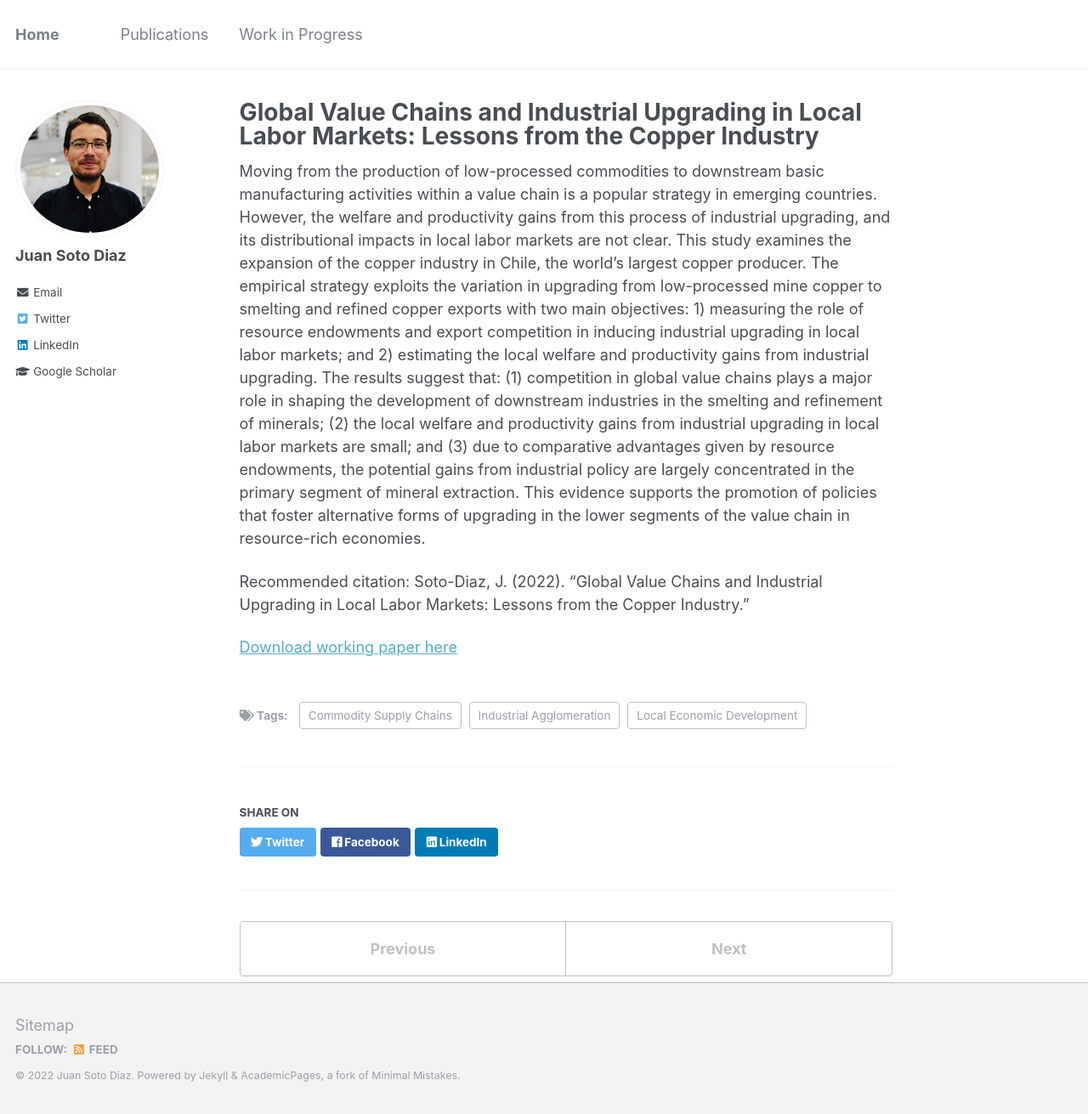
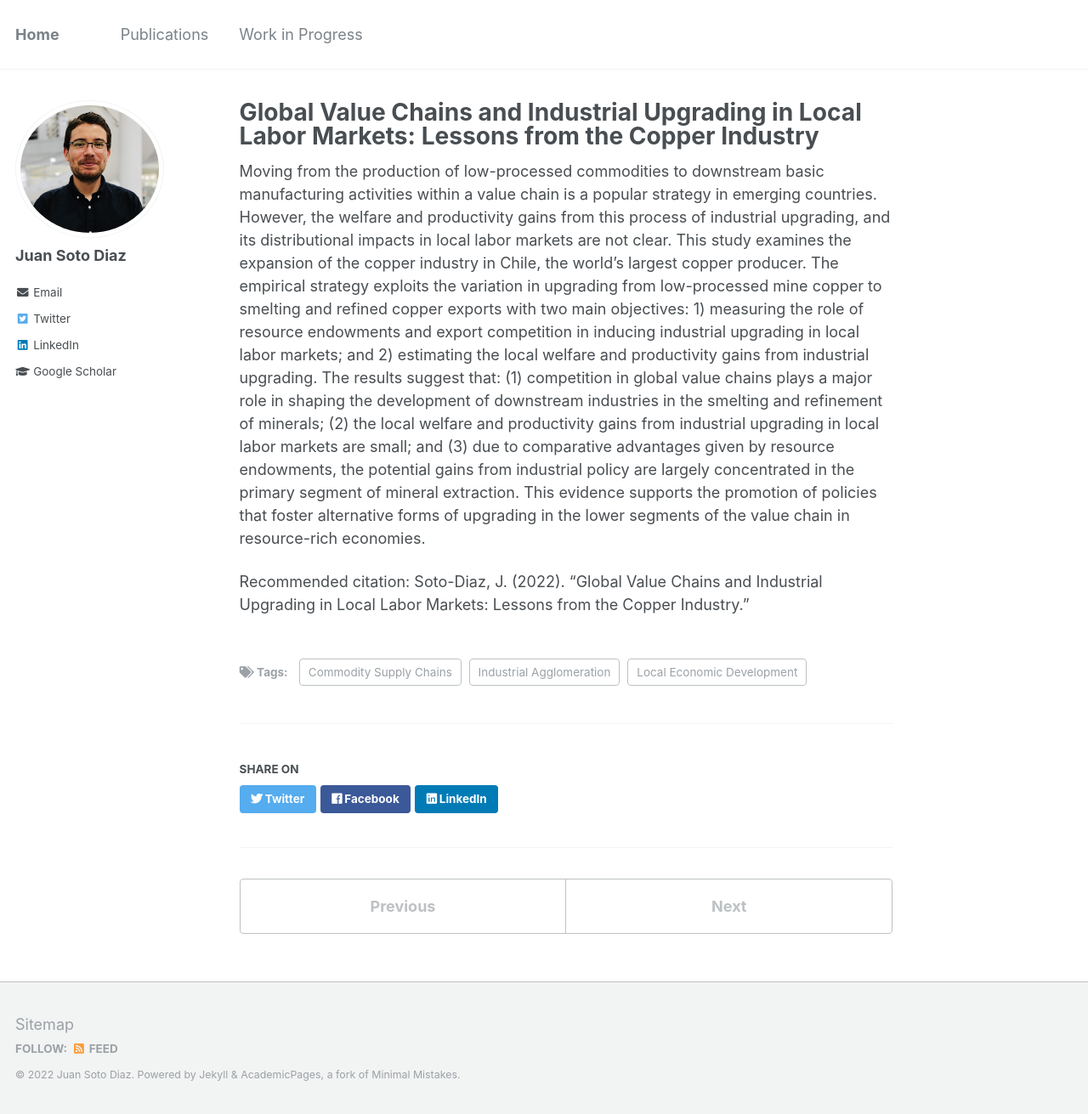
Before and after one commit to pedrofierroz87/pedrofierroz87.github.io, a Jekyll site: the page built from _posts/2014-08-14-blog-post-3.md, in a window 1280 px wide and 1311 px high. Shown: the whole window at 85% size. Built offline with Jekyll 4.4.1, drawn with Linux system fonts in a browser that asks for light colours.

Commit message:
Update 2014-08-14-blog-post-3.md

```diff
--- a/_posts/2014-08-14-blog-post-3.md
+++ b/_posts/2014-08-14-blog-post-3.md
@@ -11,5 +11,3 @@ tags:
 Moving from the production of low-processed commodities to downstream basic manufacturing activities within a value chain is a popular strategy in emerging countries. However, the welfare and productivity gains from this process of industrial upgrading, and its distributional impacts in local labor markets are not clear. This study examines the expansion of the copper industry in Chile, the world’s largest copper producer. The empirical strategy exploits the variation in upgrading from low-processed mine copper to smelting and refined copper exports with two main objectives: 1) measuring the role of resource endowments and export competition in inducing industrial upgrading in local labor markets; and 2) estimating the local welfare and productivity gains from industrial upgrading. The results suggest that: (1) competition in global value chains plays a major role in shaping the development of downstream industries in the smelting and refinement of minerals; (2) the local welfare and productivity gains from industrial upgrading in local labor markets are small; and (3) due to comparative advantages given by resource endowments, the potential gains from industrial policy are largely concentrated in the primary segment of mineral extraction. This evidence supports the promotion of policies that foster alternative forms of upgrading in the lower segments of the value chain in resource-rich economies.
 
 Recommended citation: Soto-Diaz, J. (2022). "Global Value Chains and Industrial Upgrading in Local Labor Markets: Lessons from the Copper Industry."
-
-[Download working paper here](https://rdcu.be/cW9RS)
```
